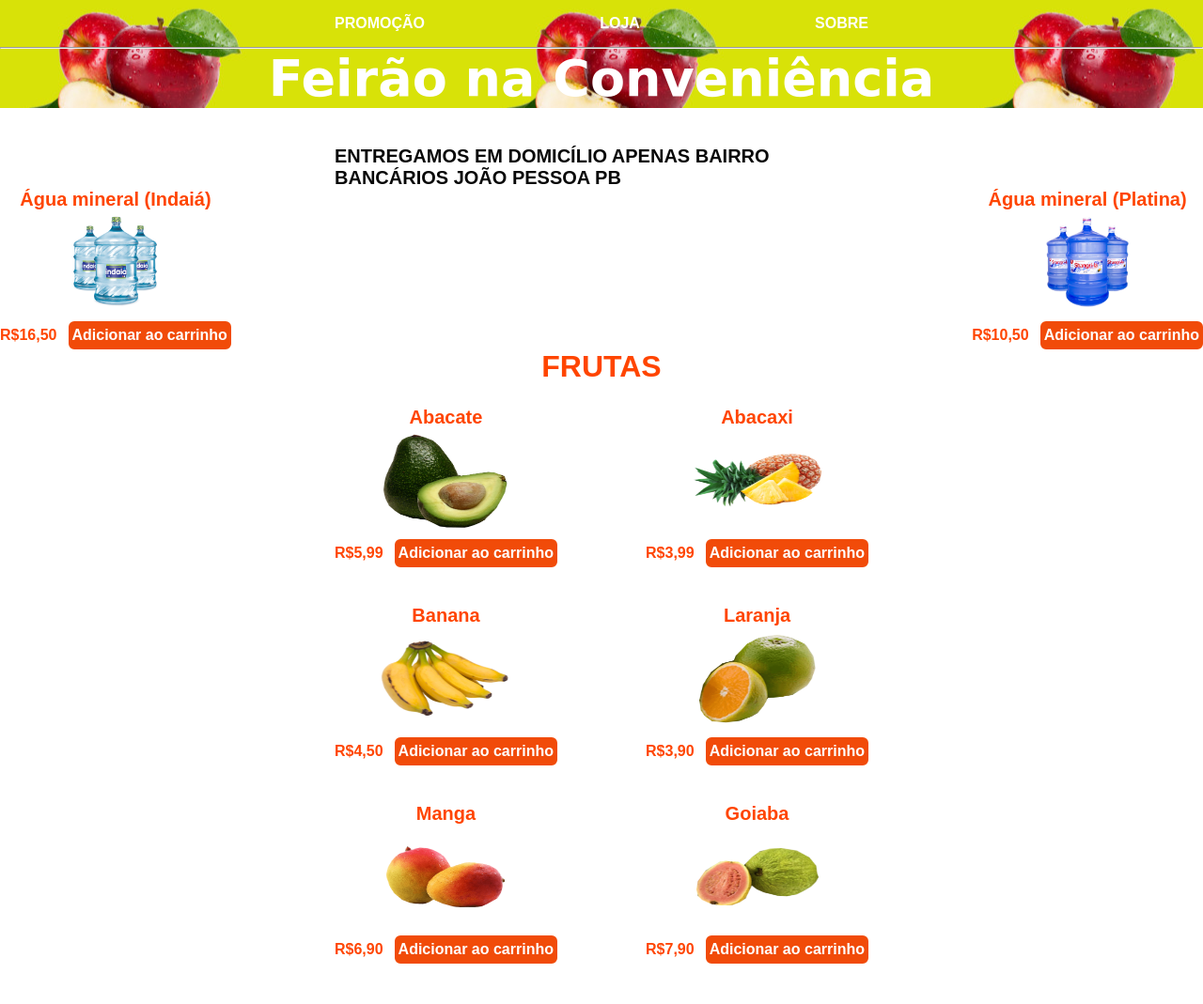
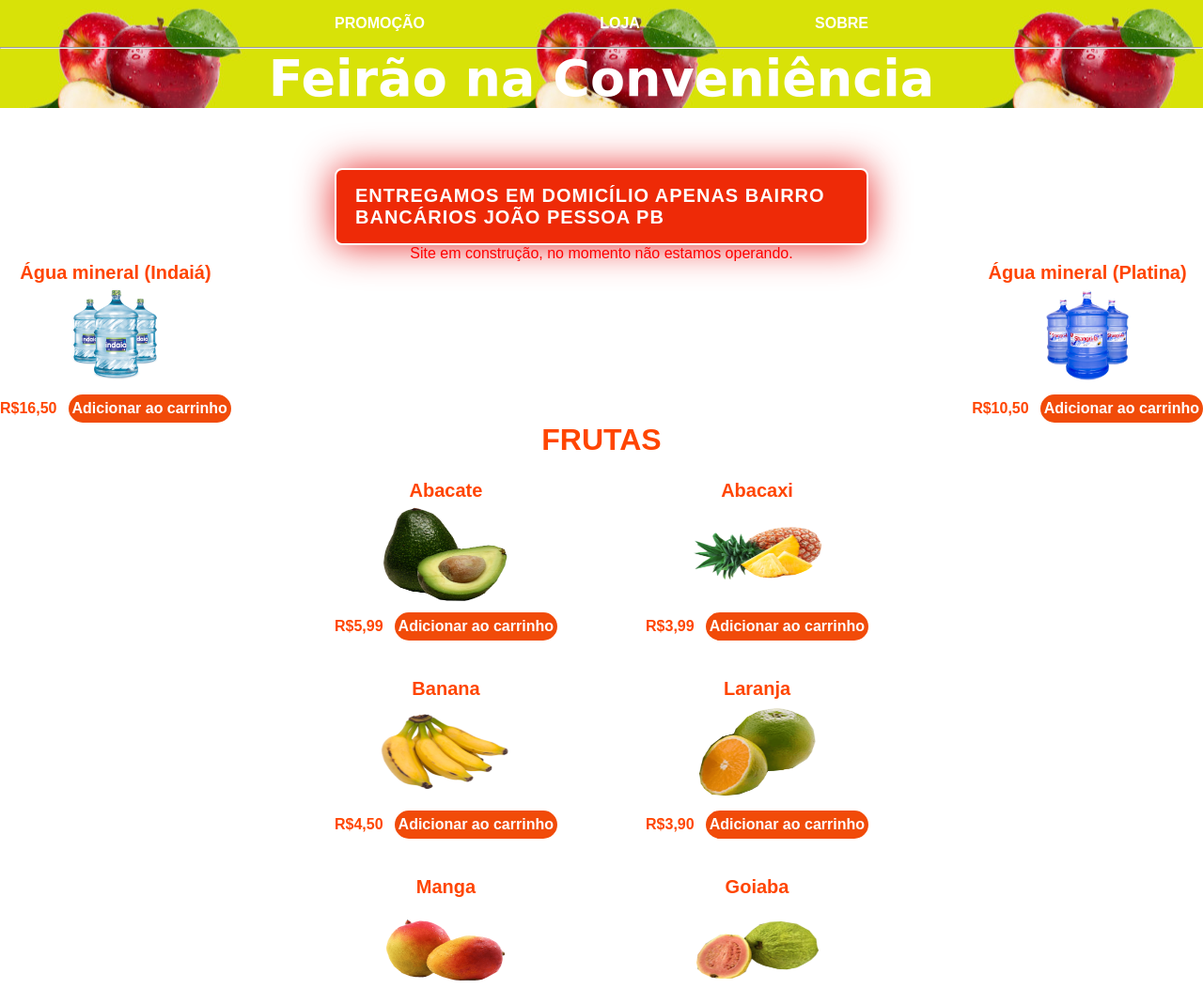
Before and after one commit to flaviodgdas/trabalho-extensao2024, a plain HTML site: page index.html in a window 1280 px wide. Shown: the top 1069 px of the page at 94% size. Drawn offline with Linux system fonts and the light colour scheme; a script that the page names is missing.

Commit message:
atualizado

```diff
--- a/index.html
+++ b/index.html
@@ -39,6 +39,9 @@
       <section class="container normal-section">
         <h2 class="section-title-entrega">ENTREGAMOS EM DOMICÍLIO APENAS BAIRRO BANCÁRIOS JOÃO PESSOA PB</h2>
       </section>
+      <div class="construct">
+        <div>Site em construção, no momento não estamos operando.</div>
+      </div>
         <div class="products-container">
           <div class="movie-product">
             <strong class="product-title">Água mineral (Indaiá)</strong>
@@ -244,7 +247,7 @@
         <h3 class="movie-title-medium movie-title">Feirão na Conveniência</h3>
       </div>
       <div class="container second-footer-container">
-        <h4 class="contact">Rua: Pedro Alves de Andrade N02, Bancário - João Pessoa PB CEP 58053-024 - Telefone: (83) 98719-4498</h4>
+        <h4 class="contact">Rua: Pedro Alves de Andrade N02, Bancários - João Pessoa PB CEP 58053-024 - Telefone: (83) 98719-4498</h4>
 
         <!--
         <ul class="list-container">
--- a/loja.js
+++ b/loja.js
@@ -99,9 +99,10 @@ function makePurchase() {
     alert("Seu carrinho está vazio!")
   } else {
     alert(
-      `
+      ` Seus produtos:
+        \n
         Obrigado pela sua compra!
-        Valor do pedido: R$${totalAmount}\n
+        Valor do pedido: R$ ${totalAmount}\n
         Volte sempre :)
       `
     )
@@ -110,6 +111,7 @@ function makePurchase() {
     updateTotal()
   }
 }
+
 
 // Atualizar o valor total do carrinho
 function updateTotal() {
--- a/styles.css
+++ b/styles.css
@@ -51,6 +51,10 @@ button {
   padding: 16px 0;
 }
 
+.construct{
+  color: #ff0000;
+  text-align: center;
+}
 .buy-ticket-button {
   font-size: 12px;
 }
@@ -224,8 +228,22 @@ hr {
 }
 
 .section-title-entrega {
-  color: rgb(8, 8, 8);
   font-size: 20px;
+  display: flex;
+  margin: 24px auto 0;
+  background: var(--red);
+  color: rgb(255, 255, 255);
+  border: 2px solid rgb(255, 255, 255);
+  border-radius: 8px;
+  box-shadow: 0 0 40px rgb(232, 42, 42);
+  padding: 16px 20px;
+  text-transform: uppercase;
+  font-size: 20px;
+  font-weight: bold;
+  letter-spacing: 1px;
+  cursor: pointer;
+
+  transition: filter 0.2s;
 
 
 }
@@ -281,7 +299,7 @@ hr {
   background: var(--orangered);
   color: var(--white);
   border: 2px solid var(--orangered);
-  border-radius: 6px;
+  border-radius: 25px 25px 25px 25px;
   padding: 4px 2px;
   font-weight: bold;
 
```
Also changed, not shown: promocao.html (+3 -0 lines), sobre.html (+5 -2 lines), images/WhatsApp Image 2024-09-23 at 14.21.27 (1).jpeg (added), images/WhatsApp Image 2024-09-23 at 14.24.56.jpeg (added), images/alex.png (added).
